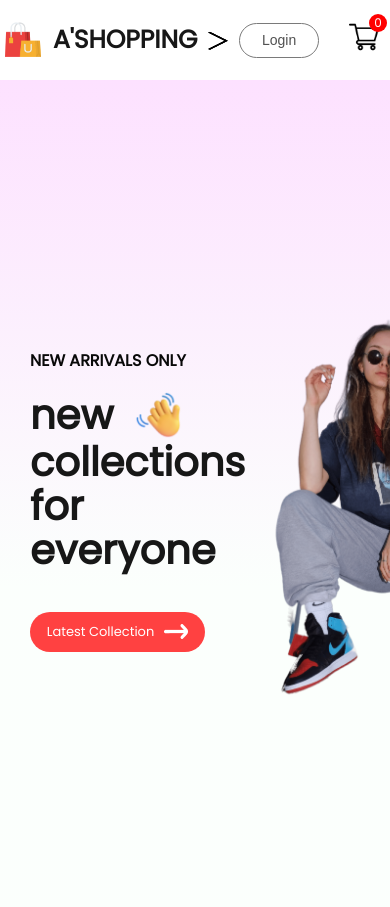
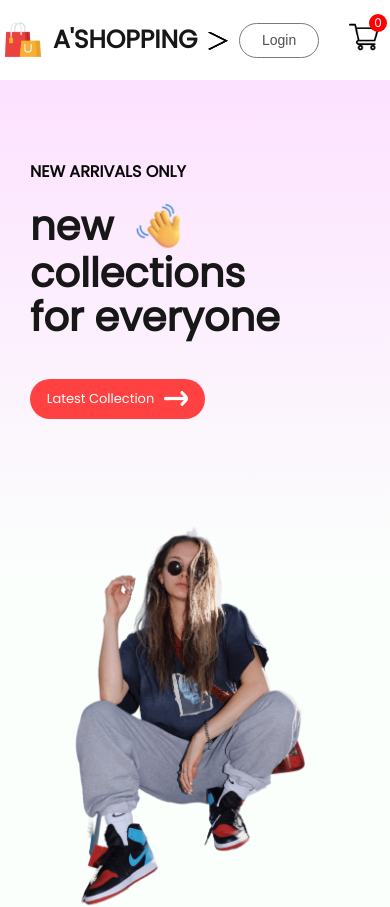
Before and after one commit to Albion007/A-Shopping-E-commerce, a React (Create React App) app: page / in a window 390 px wide. Shown: the top 907 px of the page. Built offline with nearby package versions, Linux system fonts and the light colour scheme.

Commit message:
responsive

```diff
--- a/src/Components/Hero/Hero.css
+++ b/src/Components/Hero/Hero.css
@@ -124,3 +124,8 @@
         width: 300px;
     }
 }
+@media(max-width:500px){
+    .hero{
+        flex-direction: column;
+    }
+}
```
